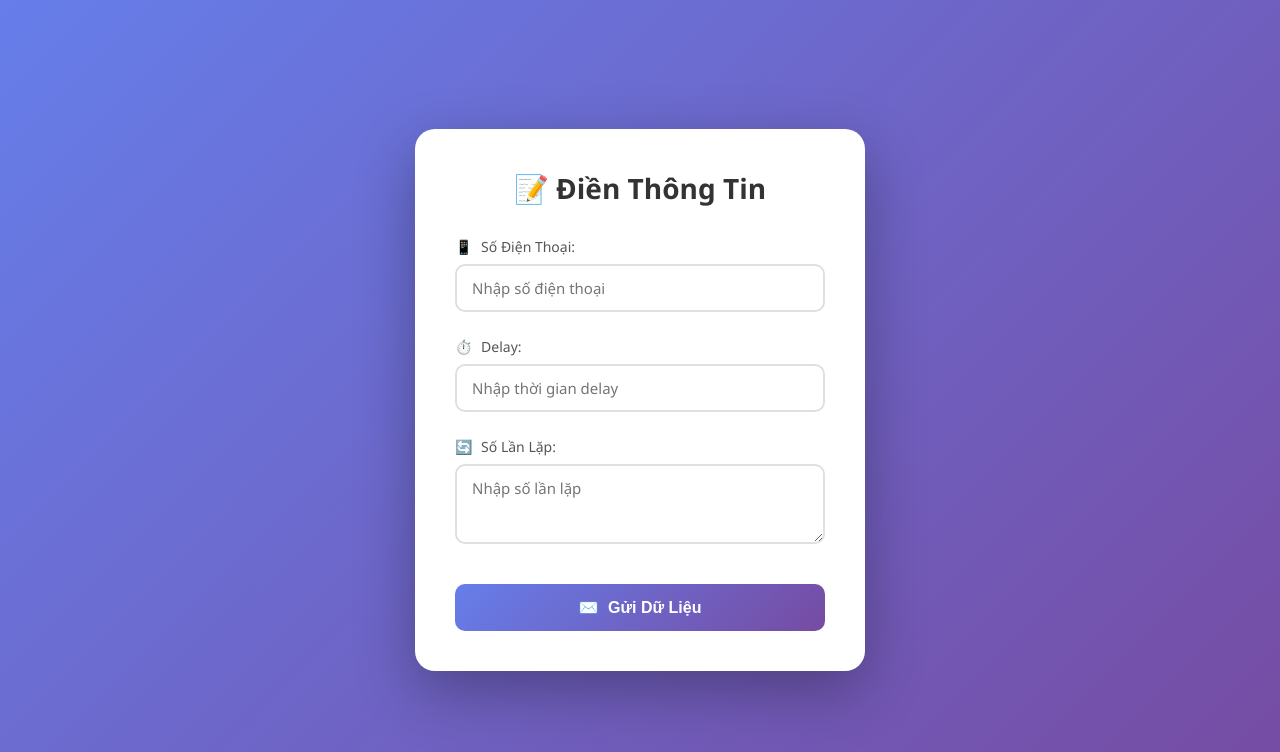
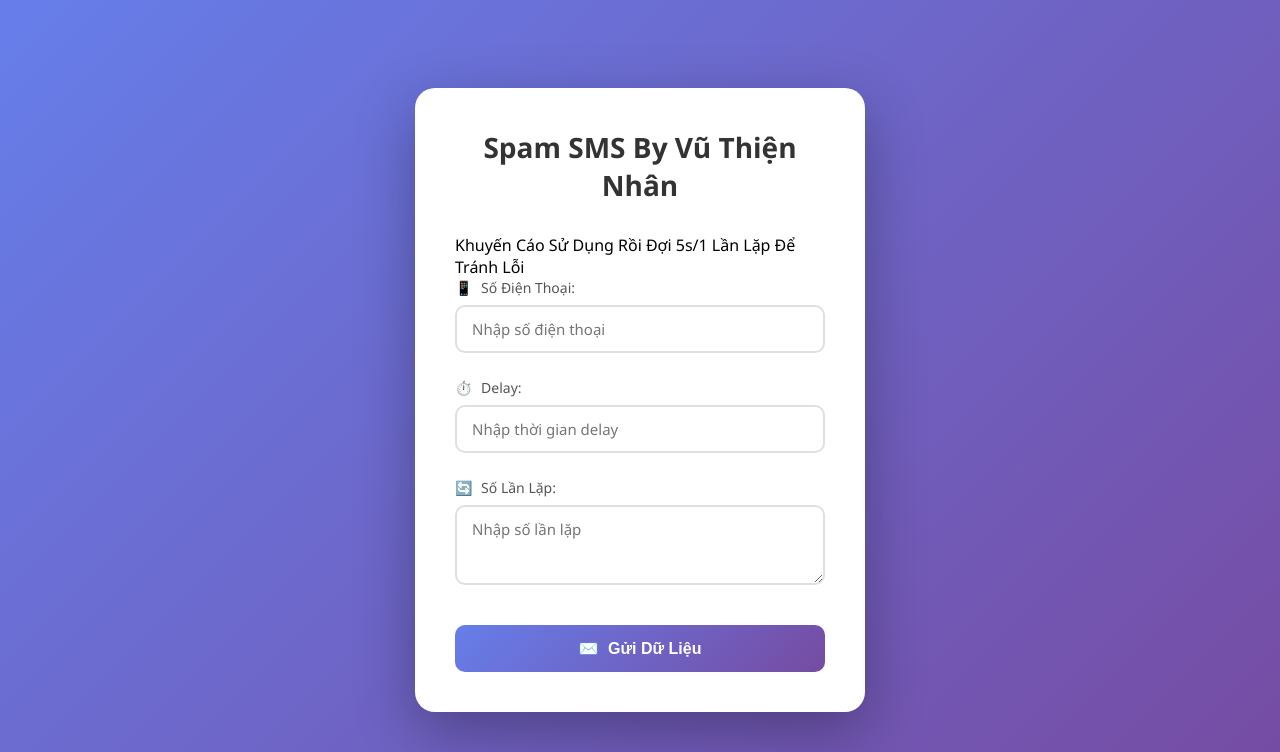
Before and after one commit to opzwwwww/spamapi, a Flask app: page / in a window 1280 px wide. Shown: the top 752 px of the page. Run offline with Flask 3, Linux system fonts and the light colour scheme; some libraries are stand-ins or nearby versions.

Commit message:
Update index.html

```diff
--- a/templates/index.html
+++ b/templates/index.html
@@ -140,7 +140,8 @@
 </head>
 <body>
     <form action="/submit" method="POST" class="container">
-        <h2>📝 Điền Thông Tin</h2>
+        <h2>Spam SMS By Vũ Thiện Nhân</h2>
+        <p>Khuyến Cáo Sử Dụng Rồi Đợi 5s/1 Lần Lặp Để Tránh Lỗi</p>
 
         <div class="form-group">
             <label><span class="icon">📱</span> Số Điện Thoại:</label>
```
